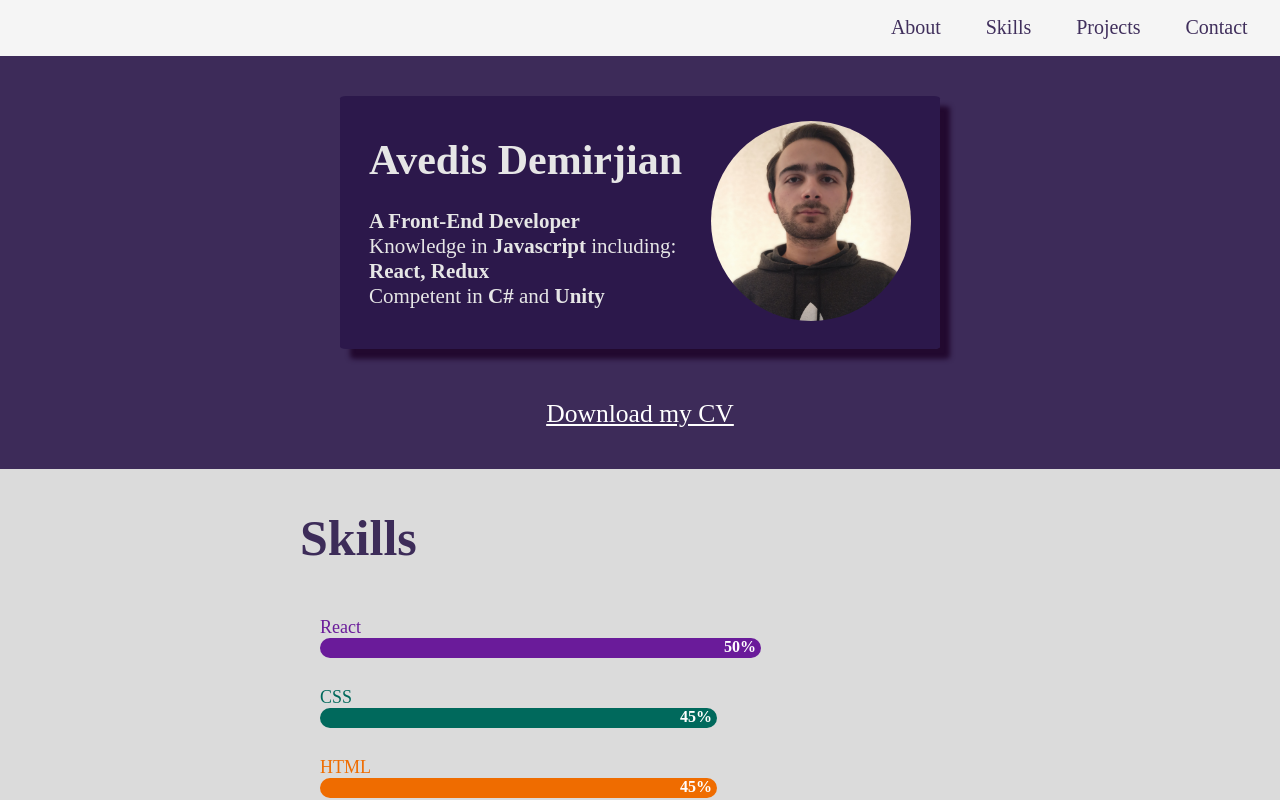
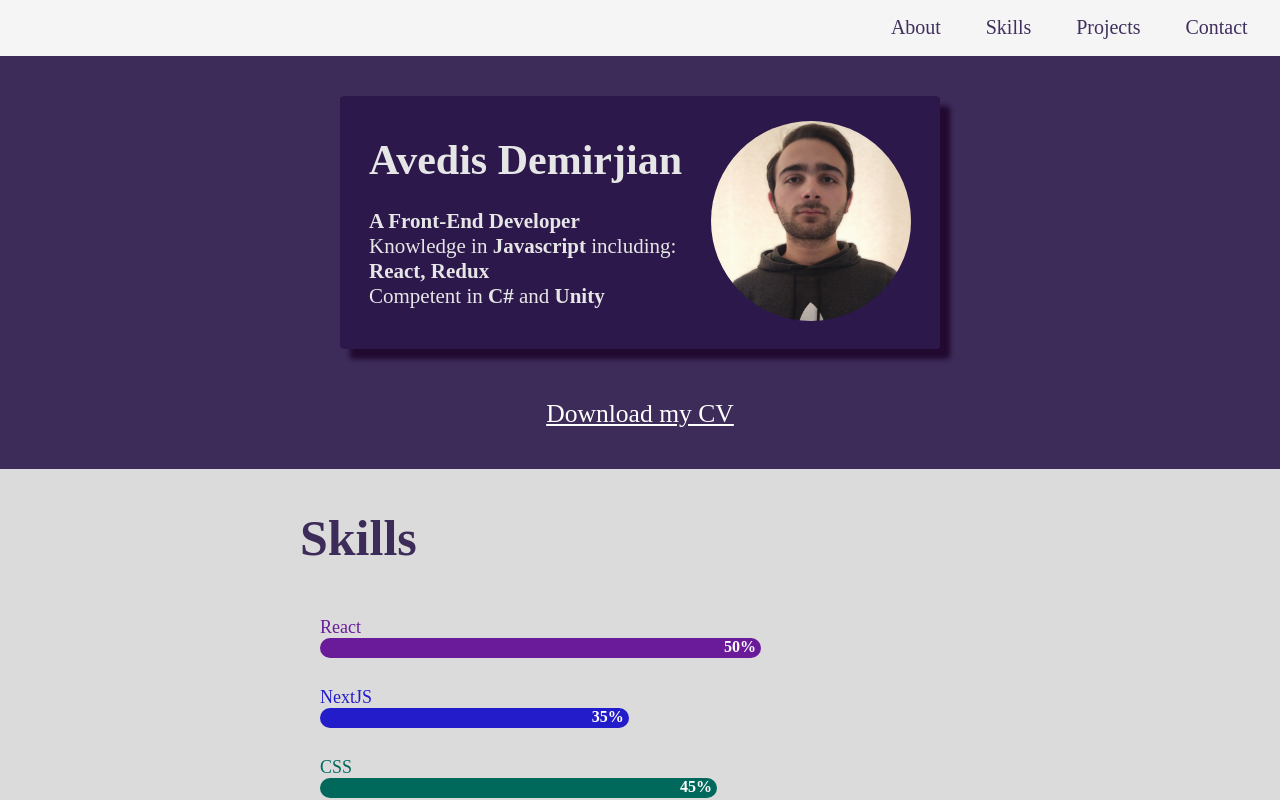
Before and after one commit to avedisdem/portfolio, a React (Create React App) app: page / in a window 1280 px wide. Shown: the top 800 px of the page. Built offline with nearby package versions, Linux system fonts and the light colour scheme.

Commit message:
add next js

```diff
--- a/src/Skills.js
+++ b/src/Skills.js
@@ -4,6 +4,7 @@ import ProgressBar from "./ProgressBar";
 
 const testData = [
   { bgcolor: "#6a1b9a", completed: 50 , title: "React"},
+  { bgcolor: "#231cca", completed: 35 , title: "NextJS"},
   { bgcolor: "#00695c", completed: 45 , title: "CSS"},
   { bgcolor: "#ef6c00", completed: 45 , title: "HTML"},
   { bgcolor: "#447799", completed: 47 , title: "JS"},
```
